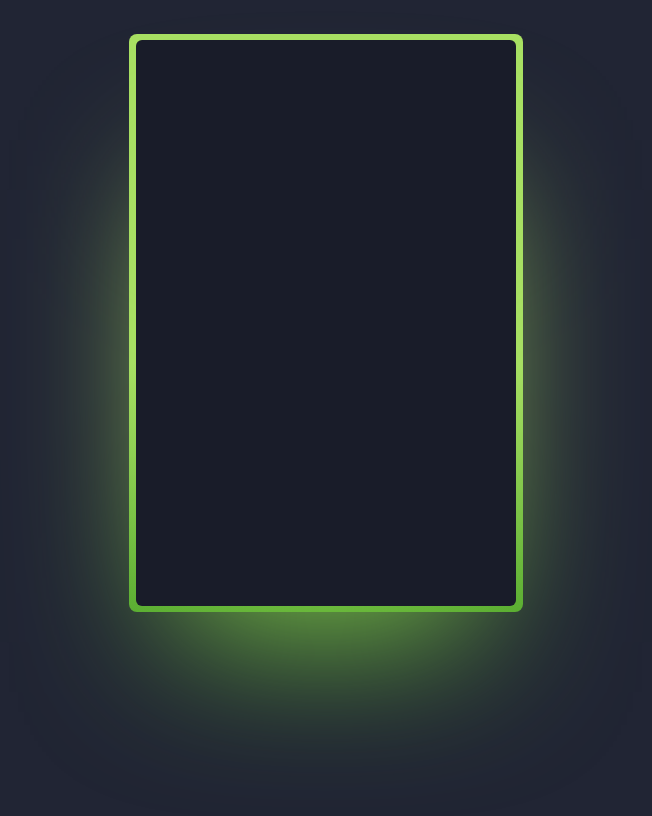
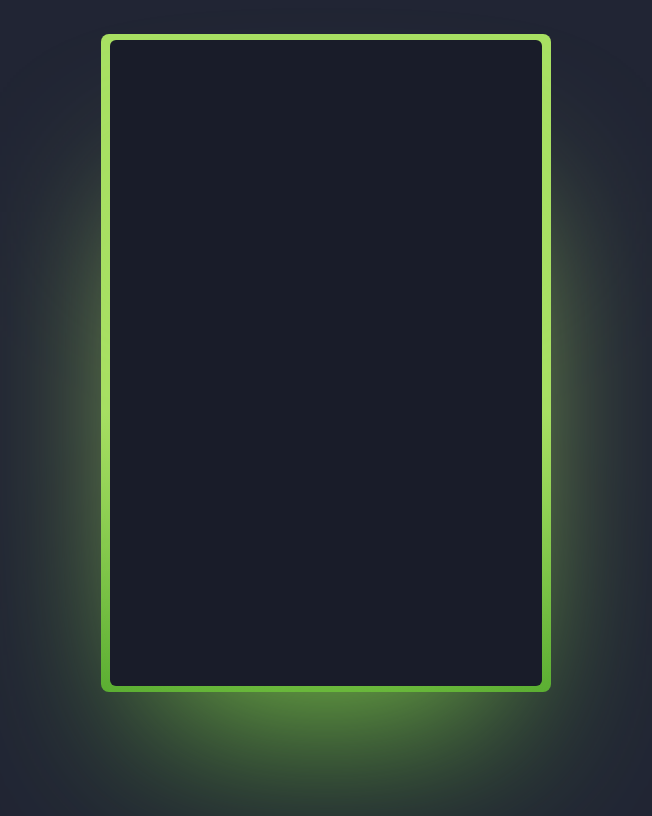
Before and after one commit to GetKnowledgePlatform/git-site-project, a plain HTML site: page index.html in a window 1280 px wide. Shown: the whole page, without its empty margins (314-966 px from the left). Drawn offline with Linux system fonts and the light colour scheme.

Commit message:
какието изменения #2

```diff
--- a/main.css
+++ b/main.css
@@ -5,7 +5,7 @@
   }
 
   :root {
-    --card-height: 70vh;
+    --card-height: 80vh;
     --card-width: calc(var(--card-height) / 1.5);
   }
 
```
Also changed, not shown: 1 other file.
